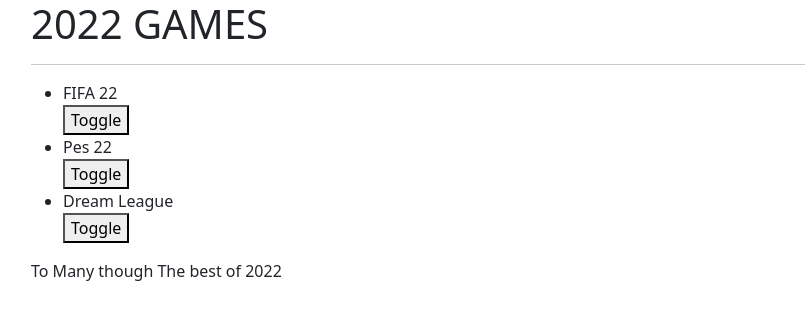
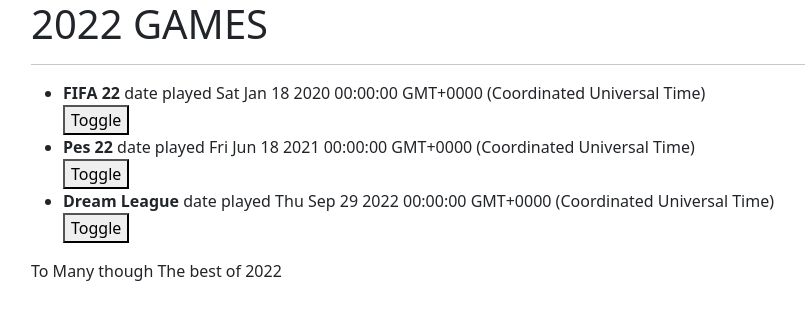
Before and after one commit to SayiaFelix/Games, an Angular app in the folder Games/: page / in a window 1280 px wide. Shown: the top 320 px of the page, without its empty margins (51-856 px from the left). Built offline with nearby package versions, Linux system fonts and the light colour scheme.

Commit message:
adding pipe

```diff
--- a/Games/src/app/game.ts
+++ b/Games/src/app/game.ts
@@ -2,7 +2,7 @@ export class Game {
 
     showDescription:boolean | undefined;
 
-    constructor(public id:number,public name:string,public description:string){
+    constructor(public id:number,public name:string,public description:string, public playDate:Date){
        this.showDescription=false;
     }
     // id: number | undefined;
--- a/Games/src/app/game/game.component.html
+++ b/Games/src/app/game/game.component.html
@@ -3,7 +3,7 @@
     <hr>
     <ul>
         <div *ngFor="let game of games; let i=index">
-            <li appStrikethrough>{{game.name}} </li>
+            <li appStrikethrough> <b>{{game.name}}</b> date played {{game.playDate}}</li>
 
             <button (click)="toggleDetail(i)">Toggle</button>
            <app-gamedetail *ngIf="game.showDescription" [game]="game"  (isComplete)="completeGame($event,i)"></app-gamedetail>
--- a/Games/src/app/game/game.component.ts
+++ b/Games/src/app/game/game.component.ts
@@ -9,9 +9,9 @@ import { Game } from '../game';
 export class GameComponent implements OnInit {
 
   games:Game[]=[
-    new Game(1,'FIFA 22','Love the Graphics'),
-    new Game(2,'Pes 22','The speed is awesome'),
-    new Game(3,'Dream League','Compatible in my device')
+    new Game(1,'FIFA 22','Love the Graphics',new Date(2020,0,18)),
+    new Game(2,'Pes 22','The speed is awesome',new Date(2021,5,18)),
+    new Game(3,'Dream League','Compatible in my device',new Date(2022,8,29))
     // {id:1,name:'FIFA 22',description:'Love the graphics'},
     // {id:2,name:'PES 22',description:'The speed is awesome while using it'},
     // {id:3,name:'Dream League 2022',description:'Compatible in my device'}
```
